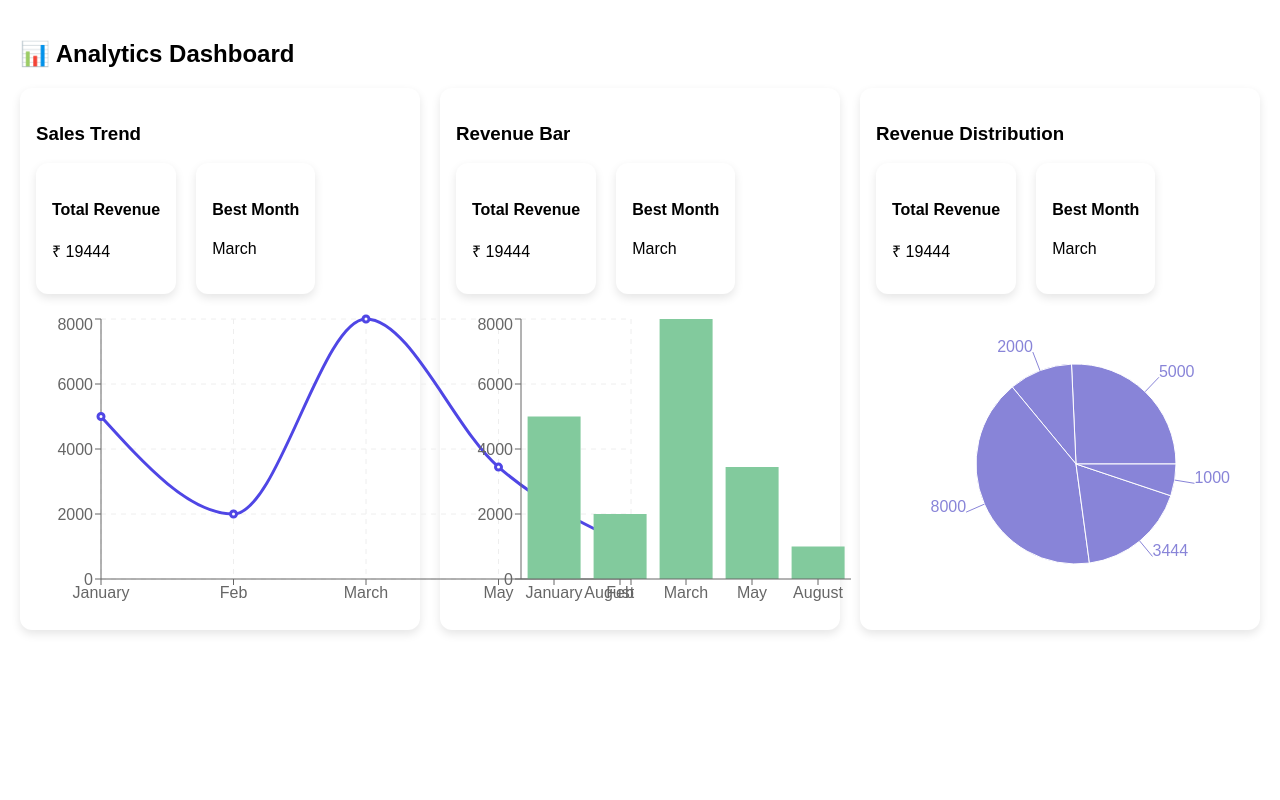
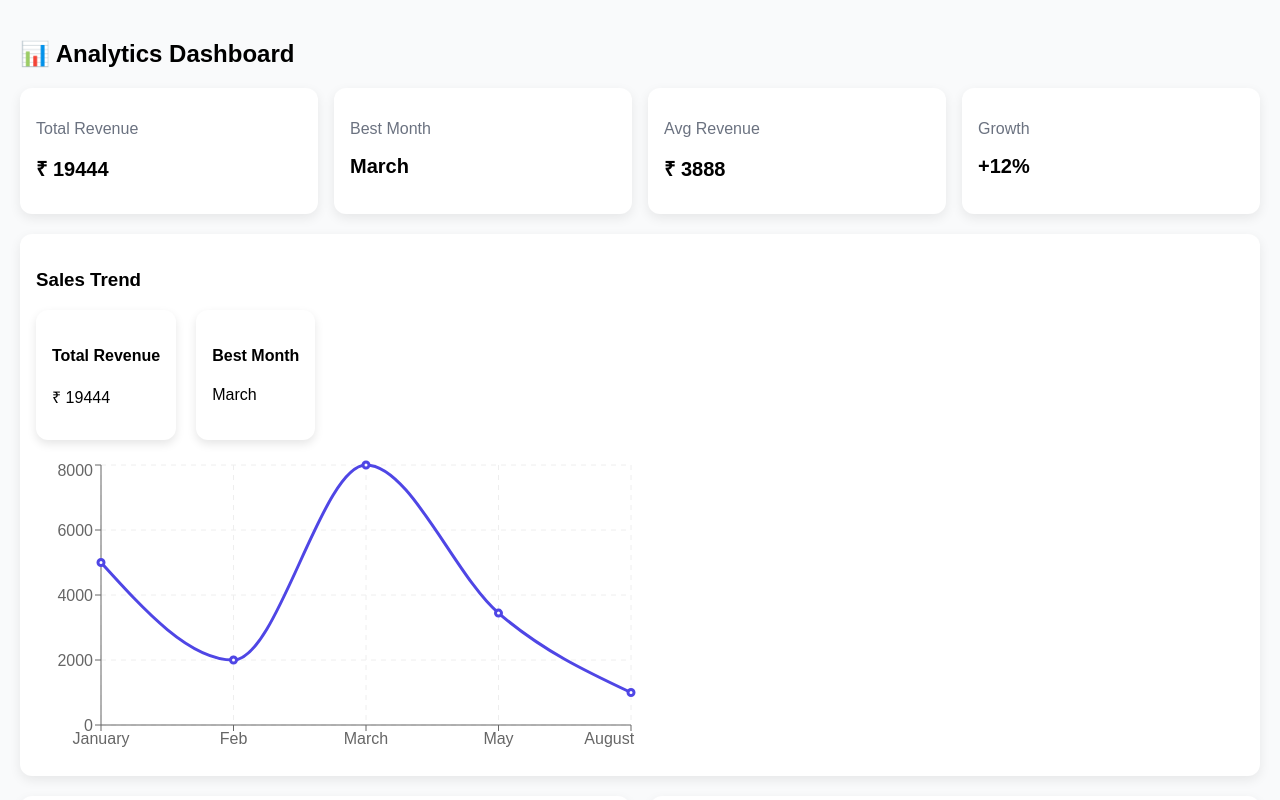
Before and after one commit to NitikaDevgan/ChartingTypescript, a React (Create React App) app: page / in a window 1280 px wide. Shown: the top 800 px of the page. Built offline with nearby package versions, Linux system fonts and the light colour scheme; the HTML template or start-up script is replaced by a standard one.

Commit message:
app change component

```diff
--- a/src/App.tsx
+++ b/src/App.tsx
@@ -1,36 +1,100 @@
-import './App.css';
-import SalesChart from './Components/SalesChart';
-import { salesData } from './data/salesData';
-import { useSalesData } from './hooks/useSalesData';
-import Loader from './Components/Loader';
-import RevenueBarChart from './Components/RevenueBarChart';
-import RevenuePieChart from './Components/RevenuePieChart';
+
+import Card from "./Components/Card";
+import Loader from "./Components/Loader";
+import RevenueBarChart from "./Components/RevenueBarChart";
+import RevenuePieChart from "./Components/RevenuePieChart";
+import SalesChart from "./Components/SalesChart";
+import { useSalesData } from "./hooks/useSalesData";
+
+const container = {
+  background: "#f9fafb",
+  minHeight: "100vh",
+  padding: "20px",
+  fontFamily: "sans-serif",
+};
+
+const header = {
+  marginBottom: "20px",
+};
+
+const summaryGrid = {
+  display: "grid",
+  gridTemplateColumns: "repeat(auto-fit, minmax(200px, 1fr))",
+  gap: "16px",
+  marginBottom: "20px",
+};
+
+const chartGrid = {
+  display: "grid",
+  gridTemplateColumns: "repeat(2, 1fr)",
+  gap: "20px",
+};
 
 const cardStyle = {
-  background: "#fff",
+  background: "#ffffff",
   padding: "16px",
   borderRadius: "12px",
-  boxShadow: "0 4px 10px rgba(0,0,0,0.1)",
+  boxShadow: "0 4px 12px rgba(0,0,0,0.08)",
+};
+
+const centerStyle = {
+  display: "flex",
+  flexDirection: "column" as const,
+  alignItems: "center",
+  justifyContent: "center",
+  height: "100vh",
+};
+
+const buttonStyle = {
+  padding: "10px 16px",
+  borderRadius: "8px",
+  border: "none",
+  background: "#4f46e5",
+  color: "#fff",
+  cursor: "pointer",
 };
 
 
 function App() {
-  const { data, loading, error } =  useSalesData();
+  const { data, loading, error, retry } = useSalesData();
 
   if (loading) return <Loader />;
-  if (error) return <div>{error}</div>;
+
+  if (error)
     return (
-   <div style={{ padding: "20px", fontFamily: "sans-serif" }}>
-  <h2 style={{ marginBottom: "20px" }}>📊 Analytics Dashboard</h2>
+      <div style={centerStyle}>
+        <h3>⚠️ Something went wrong</h3>
+        <button onClick={retry} style={buttonStyle}>
+          Retry
+        </button>
+      </div>
+    );
 
-  <div
-    style={{
-      display: "grid",
-      gridTemplateColumns: "repeat(auto-fit, minmax(350px, 1fr))",
-      gap: "20px",
-    }}
-  >
-    <div style={cardStyle}>
+  const totalRevenue = data.reduce((acc, d) => acc + d.revenue, 0);
+  const bestMonth = data.reduce((max, d) =>
+    d.revenue > max.revenue ? d : max
+  ).month;
+
+  const avgRevenue = Math.floor(totalRevenue / data.length);
+
+  return (
+    <div style={container}>
+      {/* Header */}
+      <div style={header}>
+        <h2>📊 Analytics Dashboard</h2>
+      </div>
+
+      {/* Summary Cards */}
+      <div style={summaryGrid}>
+        <Card title="Total Revenue" value={`₹ ${totalRevenue}`} />
+        <Card title="Best Month" value={bestMonth} />
+        <Card title="Avg Revenue" value={`₹ ${avgRevenue}`} />
+        <Card title="Growth" value="+12%" />
+      </div>
+
+      {/* Charts */}
+      <div style={chartGrid}>
+        <div style={{ ...cardStyle, gridColumn: "span 2" }}>
           <h3>Sales Trend</h3>
           <SalesChart data={data} />
         </div>
@@ -46,7 +110,6 @@ function App() {
         </div>
       </div>
     </div>
-
   );
 }
 
--- /dev/null
+++ b/src/Components/Card.tsx
@@ -0,0 +1,23 @@
+type Props = {
+  title: string;
+  value: string;
+};
+
+const Card = ({ title, value }: Props) => {
+  return (
+    <div style={cardStyle}>
+      <p style={{ color: "#6b7280", marginBottom: "8px" }}>{title}</p>
+      <h2 style={{ fontSize: "20px", fontWeight: "bold" }}>{value}</h2>
+    </div>
+  );
+};
+
+export default Card;
+
+// styles (keep inside same file for now)
+const cardStyle = {
+  background: "#ffffff",
+  padding: "16px",
+  borderRadius: "12px",
+  boxShadow: "0 4px 12px rgba(0,0,0,0.08)",
+};
--- a/src/hooks/useSalesData.ts
+++ b/src/hooks/useSalesData.ts
@@ -1,26 +1,48 @@
-import { useEffect, useState } from "react"
-import { ApiState } from "../types/chartTypes"
-import { fetchSalesData } from "../Services/api"
+import { useEffect, useState } from "react";
+import { ApiState } from "../types/chartTypes";
+import { fetchSalesData } from "../Services/api";
+
 
 export const useSalesData = () => {
   const [state, setState] = useState<ApiState>({
-        data:[],
+    data: [],
     loading: true,
-        error: null
-    })
+    error: null,
+  });
 
+  // ✅ Reusable function (IMPORTANT)
+  const getData = async () => {
+    setState((prev) => ({
+      ...prev,
+      loading: true,
+      error: null,
+    }));
 
-useEffect(() => {
-    const fetchData = async () => {
     try {
       const data = await fetchSalesData();
-            setState({ data, loading: false, error: null});
+
+      setState({
+        data,
+        loading: false,
+        error: null,
+      });
     } catch (error) {
-            setState({ data:[], loading: false, error: "Failed to fetch data"});
+      setState({
+        data: [],
+        loading: false,
+        error: "Failed to fetch data",
+      });
     }
   };
-    fetchData();
-},[]);
 
-return state;
-}
+  // ✅ Initial call
+  useEffect(() => {
+    getData();
+  }, []);
+
+  // ✅ Return retry correctly
+  return {
+    ...state,
+    retry: getData, // ✅ correct
+  };
+};
```
Lines whose indentation alone changed are shown as unchanged.
